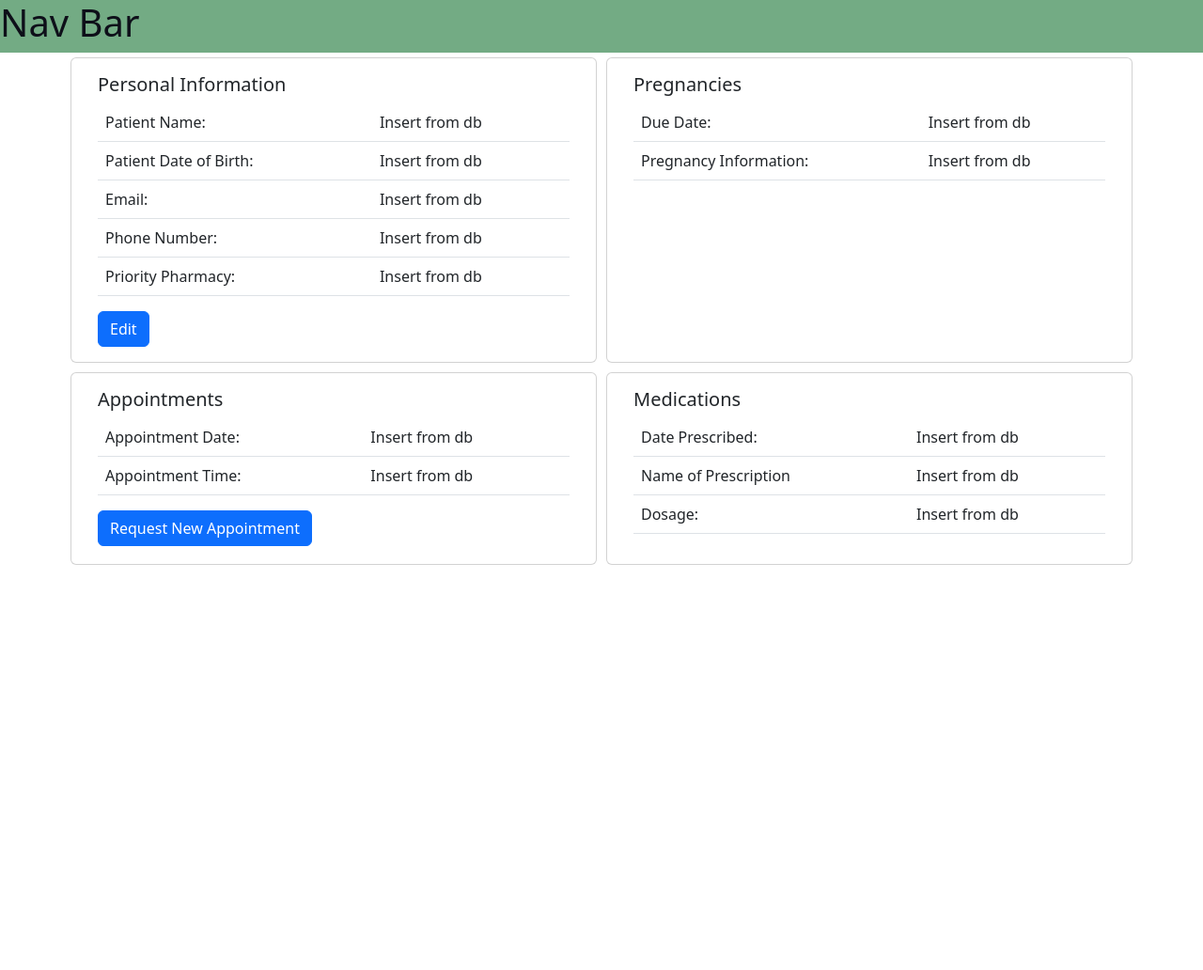
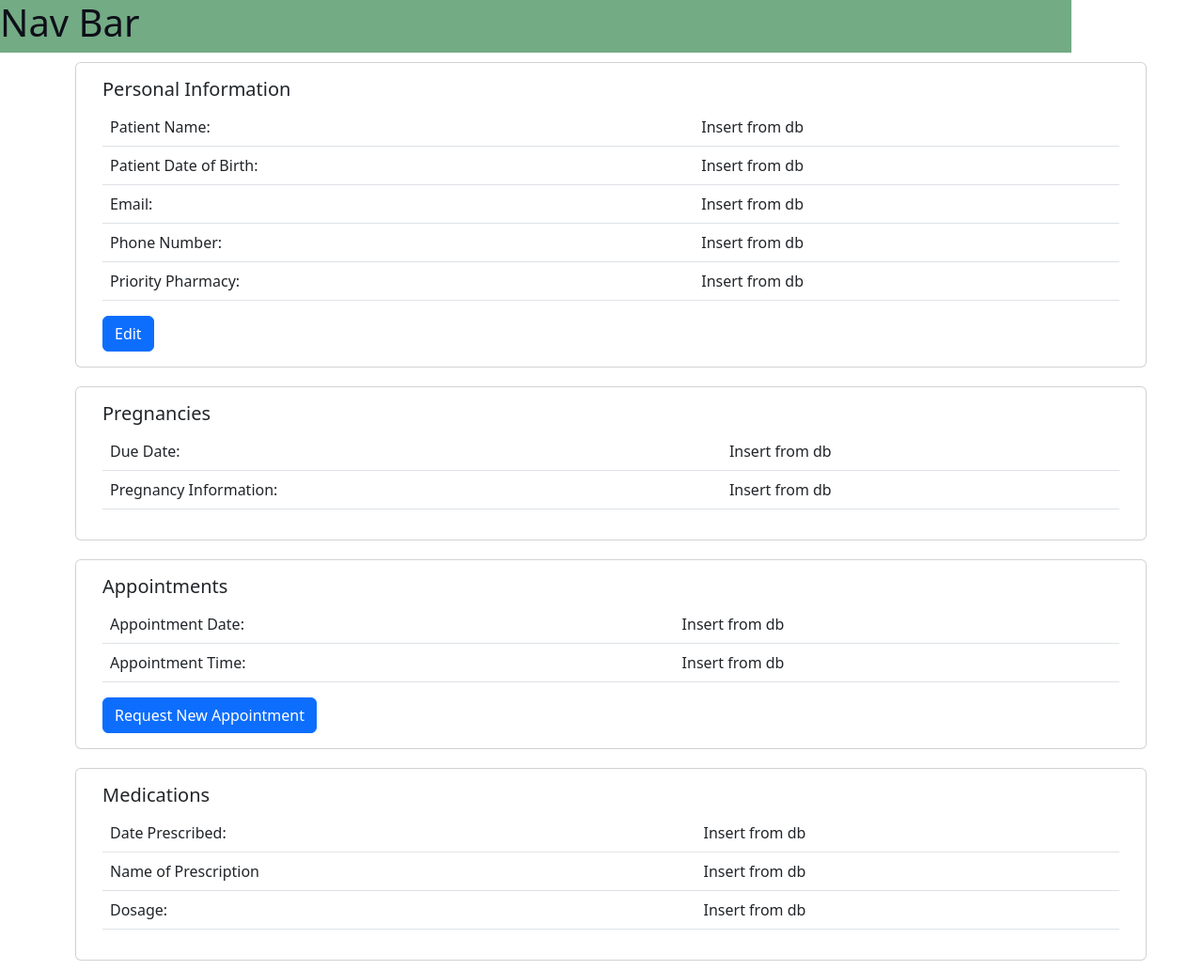
Before and after one commit to heidiafehr/Web-Pregnancy-Tracker, a PHP site: page /patientPortalHome.html in a window 1280 px wide. Shown: the whole page at 94% size. Before the commit the page ends 601 px from the top, so only its background shows below. Run offline with PHP 8.4, Linux system fonts and the light colour scheme.

Commit message:
column widths
fixed column widths maybe

```diff
--- a/PatientView/patientPortalHome.html
+++ b/PatientView/patientPortalHome.html
@@ -12,7 +12,7 @@
 </head>
 <body>
     <!-- Nav Bar Start-->
-    <div class="d-flex flex-row" id="custom-navbar">
+    <div class="container" id="custom-navbar">
         <div class="row">
             <div class="col">
                 <table>
@@ -29,7 +29,7 @@
         <!-- First Row -->
         <div class="row">
             <!--Personal Information card -->
-            <div class = "card col-lg">
+            <div class = "card col-12" id="personalInformationCard">
                 <div class= "card-body">
                     <h5>Personal Information </h5>
                     <table class='table'>
@@ -60,7 +60,7 @@
                 </div>
             </div>
             <!-- Pregnancy Card        -->
-            <div class = "card col-lg">
+            <div class = "card col-12" id="pregnancyCard"">
                 <div class = "card-body">
                     <h5>Pregnancies</h5>
                     <!--Single Pregnacy Entry -->
@@ -77,11 +77,8 @@
                     <!-- Further pregnacies create more entries function or something -->
                 </div>
             </div>
-        </div>
-        <!-- Next Row -->
-        <div class="row">
             <!-- Appointments Card-->
-            <div class="card col-lg">
+            <div class="card col-12" id="appointmentsCard">
                 <div class="card-body">
                     <h5>Appointments</h5>
                     <!-- Single Appointment Entry -->
@@ -102,7 +99,7 @@
                 </div>
             </div>
             <!-- Medications Card-->
-            <div class="card col-lg">
+            <div class="card col-12" id="medicationsCard">
                 <div class = "card-body">
                     <h5> Medications </h5>
                     <!--Single Medication Entry -->
--- a/PatientView/patientStyle.css
+++ b/PatientView/patientStyle.css
@@ -15,9 +15,6 @@
     margin: 0;
     padding: 0;
 }
-
 .card{
-    margin: 5px;
-    width: 50%;
-
+    margin: 10px;
 }
```
